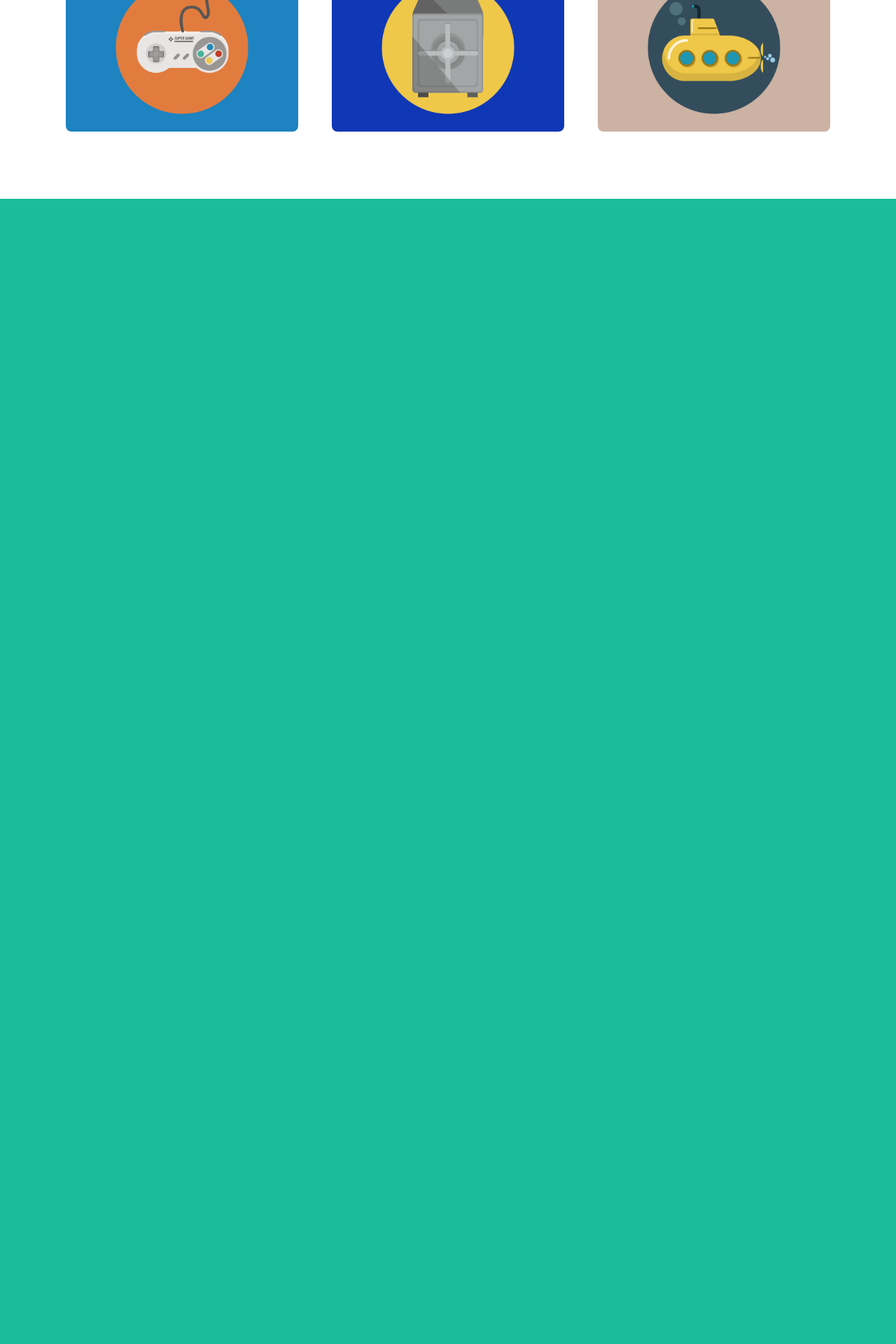
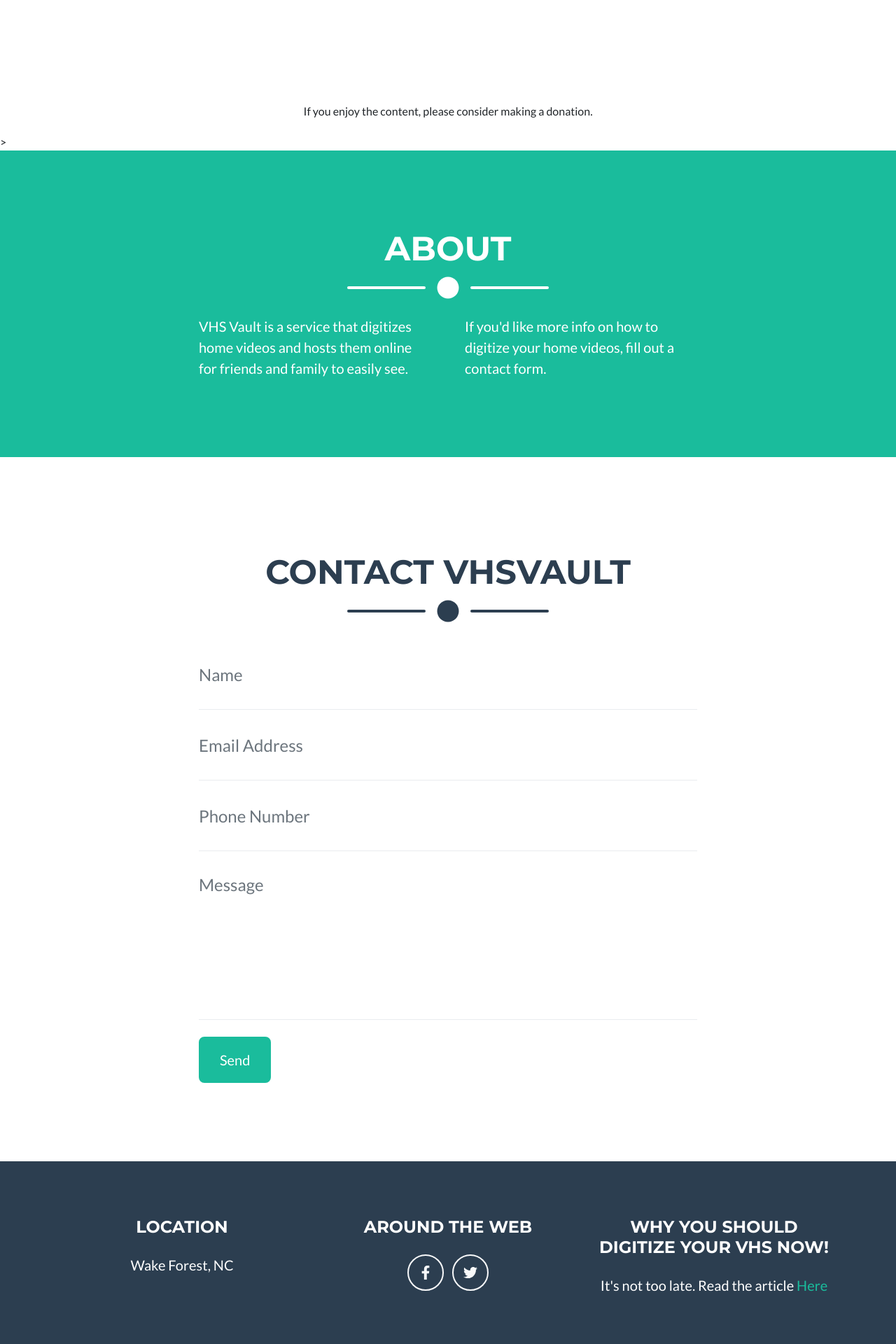
Before and after one commit to nebula1989/vhsvault, a Flask app: page / in a window 1280 px wide. Shown: the part 1268-3188 px from the top of the page at 70% size. Before the commit the page ends 1552 px from the top, so only its background shows below. Run offline with Flask 2, Linux system fonts and the light colour scheme; some libraries are stand-ins or nearby versions.

Commit message:
landing page, contact form, about

```diff
--- a/static/js/main.js
+++ b/static/js/main.js
@@ -1,4 +1,3 @@
-/*JS*/
 /*!
     * Start Bootstrap - Freelancer v6.0.5 (https://startbootstrap.com/theme/freelancer)
     * Copyright 2013-2020 Start Bootstrap
--- /dev/null
+++ b/static/js/paypalbtn.js
@@ -0,0 +1,28 @@
+function initPayPalButton() {
+              paypal.Buttons({
+                style: {
+                  shape: 'rect',
+                  color: 'gold',
+                  layout: 'vertical',
+                  label: 'paypal',
+
+                },
+
+                createOrder: function(data, actions) {
+                  return actions.order.create({
+                    purchase_units: [{"description":"If you enjoy this site, consider making a donation to help support the costs of web services.","amount":{"currency_code":"USD","value":1}}]
+                  });
+                },
+
+                onApprove: function(data, actions) {
+                  return actions.order.capture().then(function(details) {
+                    alert('Transaction completed by ' + details.payer.name.given_name + '!');
+                  });
+                },
+
+                onError: function(err) {
+                  console.log(err);
+                }
+              }).render('#paypal-button-container');
+            }
+            initPayPalButton();
--- a/templates/base.html
+++ b/templates/base.html
@@ -4,11 +4,9 @@
     <head>
         <meta charset="utf-8" />
         <meta name="viewport" content="width=device-width, initial-scale=1, shrink-to-fit=no" />
-        <meta name="description" content="" />
-        <meta name="author" content="" />
-        <title>Freelancer - Start Bootstrap Theme</title>
+        <title>VHS Vault</title>
         <!-- Favicon-->
-        <link rel="icon" type="image/x-icon" href="/static/assets/img/favicon.ico" />
+        <link rel="icon" type="image/x-icon" href="/static/assets/img/vhs.ico" />
         <!-- Font Awesome icons (free version)-->
         <script src="https://use.fontawesome.com/releases/v5.15.1/js/all.js" crossorigin="anonymous"></script>
         <!-- Google fonts-->
@@ -34,7 +32,7 @@
                 </button>
                 <div class="collapse navbar-collapse" id="navbarResponsive">
                     <ul class="navbar-nav ml-auto">
-                        <li class="nav-item mx-0 mx-lg-1"><a class="nav-link py-3 px-0 px-lg-3 rounded js-scroll-trigger" href="#portfolio">Portfolio</a></li>
+                        <li class="nav-item mx-0 mx-lg-1"><a class="nav-link py-3 px-0 px-lg-3 rounded js-scroll-trigger" href="#videos">Videos</a></li>
                         <li class="nav-item mx-0 mx-lg-1"><a class="nav-link py-3 px-0 px-lg-3 rounded js-scroll-trigger" href="#about">About</a></li>
                         <li class="nav-item mx-0 mx-lg-1"><a class="nav-link py-3 px-0 px-lg-3 rounded js-scroll-trigger" href="#contact">Contact</a></li>
                     </ul>
@@ -52,7 +50,6 @@
         <!-- Contact form JS-->
         <script src="/static/assets/mail/jqBootstrapValidation.js"></script>
         <script src="/static/assets/mail/contact_me.js"></script>
-        <!-- Core theme JS
-        <script src="/static/js/main.js"></script> -->
-        <script src="{{url_for('static', filename='main.js')}}"></script>
+        <!-- Core theme JS -->
+        <script src="/static/js/main.js"></script>
 {% endblock %}
--- a/templates/index.html
+++ b/templates/index.html
@@ -5,13 +5,13 @@
         <header class="masthead bg-primary text-white text-center">
             <div class="container d-flex align-items-center flex-column">
                 <!-- Masthead Avatar Image-->
-                <img class="masthead-avatar mb-5" src="https://cdn.trendhunterstatic.com/phpthumbnails/123/123141/123141_1_800.jpeg" alt="" />
+                <img class="masthead-avatar mb-5" src="https://www.pinclipart.com/picdir/big/113-1131604_open-vhs-emoji-clipart.png" alt="vhs-logo" />
                 <!-- Masthead Heading-->
                 <h1 class="masthead-heading text-uppercase mb-0">VHS Vault</h1>
                 <!-- Icon Divider-->
                 <div class="divider-custom divider-light">
                     <div class="divider-custom-line"></div>
-                    <div class="divider-custom-icon"><i class="fas fa-star"></i></div>
+                    <div class="divider-custom-icon"><i class="fas fa-circle"></i></div>
                     <div class="divider-custom-line"></div>
                 </div>
                 <!-- Masthead Subheading-->
@@ -19,75 +19,169 @@
             </div>
         </header>
 
-    <!-- Portfolio Section-->
-        <section class="page-section portfolio" id="portfolio">
+
+        <!-- Videos Section-->
+        <section class="page-section portfolio" id="videos">
+        <br>
             <div class="container">
                 <!-- Portfolio Section Heading-->
-                <h2 class="page-section-heading text-center text-uppercase text-secondary mb-0">Portfolio</h2>
+                <h2 class="page-section-heading text-center text-uppercase text-secondary mb-0">Check out The Walters' Family</h2>
                 <!-- Icon Divider-->
                 <div class="divider-custom">
                     <div class="divider-custom-line"></div>
-                    <div class="divider-custom-icon"><i class="fas fa-star"></i></div>
+                    <div class="divider-custom-icon"><i class="fas fa-circle"></i></div>
                     <div class="divider-custom-line"></div>
                 </div>
                 <!-- Portfolio Grid Items-->
                 <div class="row justify-content-center">
                     <!-- Portfolio Item 1-->
                     <div class="col-md-6 col-lg-4 mb-5">
-                        <div class="portfolio-item mx-auto" data-toggle="modal" data-target="#portfolioModal1">
                             <div class="portfolio-item-caption d-flex align-items-center justify-content-center h-100 w-100">
                                 <div class="portfolio-item-caption-content text-center text-white"><i class="fas fa-plus fa-3x"></i></div>
+                                <iframe width="560" height="315" src="https://www.youtube.com/embed/afaZnm7KS2I?start=4" frameborder="0" allow="accelerometer; autoplay; clipboard-write; encrypted-media; gyroscope; picture-in-picture" allowfullscreen></iframe>
                             </div>
-                            <img class="img-fluid" src="/static/assets/img/portfolio/cabin.png" alt="" />
-                        </div>
                     </div>
                     <!-- Portfolio Item 2-->
                     <div class="col-md-6 col-lg-4 mb-5">
-                        <div class="portfolio-item mx-auto" data-toggle="modal" data-target="#portfolioModal2">
-                            <div class="portfolio-item-caption d-flex align-items-center justify-content-center h-100 w-100">
-                                <div class="portfolio-item-caption-content text-center text-white"><i class="fas fa-plus fa-3x"></i></div>
-                            </div>
-                            <img class="img-fluid" src="/static/assets/img/portfolio/cake.png" alt="" />
+                        <div class="portfolio-item-caption d-flex align-items-center justify-content-center h-100 w-100">
+                            <div class="portfolio-item-caption-content text-center text-white"><i class="fas fa-plus fa-3x"></i></div>
+                            <iframe width="560" height="315" src="https://www.youtube.com/embed/afaZnm7KS2I?start=4" frameborder="0" allow="accelerometer; autoplay; clipboard-write; encrypted-media; gyroscope; picture-in-picture" allowfullscreen></iframe>
                         </div>
                     </div>
                     <!-- Portfolio Item 3-->
                     <div class="col-md-6 col-lg-4 mb-5">
-                        <div class="portfolio-item mx-auto" data-toggle="modal" data-target="#portfolioModal3">
-                            <div class="portfolio-item-caption d-flex align-items-center justify-content-center h-100 w-100">
-                                <div class="portfolio-item-caption-content text-center text-white"><i class="fas fa-plus fa-3x"></i></div>
-                            </div>
-                            <img class="img-fluid" src="/static/assets/img/portfolio/circus.png" alt="" />
-                        </div>
-                    </div>
-                    <!-- Portfolio Item 4-->
-                    <div class="col-md-6 col-lg-4 mb-5 mb-lg-0">
-                        <div class="portfolio-item mx-auto" data-toggle="modal" data-target="#portfolioModal4">
-                            <div class="portfolio-item-caption d-flex align-items-center justify-content-center h-100 w-100">
-                                <div class="portfolio-item-caption-content text-center text-white"><i class="fas fa-plus fa-3x"></i></div>
-                            </div>
-                            <img class="img-fluid" src="/static/assets/img/portfolio/game.png" alt="" />
-                        </div>
-                    </div>
-                    <!-- Portfolio Item 5-->
-                    <div class="col-md-6 col-lg-4 mb-5 mb-md-0">
-                        <div class="portfolio-item mx-auto" data-toggle="modal" data-target="#portfolioModal5">
-                            <div class="portfolio-item-caption d-flex align-items-center justify-content-center h-100 w-100">
-                                <div class="portfolio-item-caption-content text-center text-white"><i class="fas fa-plus fa-3x"></i></div>
-                            </div>
-                            <img class="img-fluid" src="/static/assets/img/portfolio/safe.png" alt="" />
-                        </div>
-                    </div>
-                    <!-- Portfolio Item 6-->
-                    <div class="col-md-6 col-lg-4">
-                        <div class="portfolio-item mx-auto" data-toggle="modal" data-target="#portfolioModal6">
-                            <div class="portfolio-item-caption d-flex align-items-center justify-content-center h-100 w-100">
-                                <div class="portfolio-item-caption-content text-center text-white"><i class="fas fa-plus fa-3x"></i></div>
-                            </div>
-                            <img class="img-fluid" src="/static/assets/img/portfolio/submarine.png" alt="" />
+                        <div class="portfolio-item-caption d-flex align-items-center justify-content-center h-100 w-100">
+                            <div class="portfolio-item-caption-content text-center text-white"><i class="fas fa-plus fa-3x"></i></div>
+                            <iframe width="560" height="315" src="https://www.youtube.com/embed/4IU_AbuQltA" frameborder="0" allow="accelerometer; autoplay; clipboard-write; encrypted-media; gyroscope; picture-in-picture" allowfullscreen></iframe>
                         </div>
                     </div>
                 </div>
             </div>
         </section>
 
+
+        <!-- PayPal Button -->
+        <div id="smart-button-container">
+        <p class="p-1" style="text-align: center">If you enjoy the content, please consider making a donation.</p>
+          <div style="text-align: center;">
+            <div id="paypal-button-container"></div>
+          </div>
+        </div>
+        <!-- PayPal Js Stuff -->>
+        <script src="https://www.paypal.com/sdk/js?client-id=sb&currency=USD" data-sdk-integration-source="button-factory"></script>
+        <script src="/static/js/paypalbtn.js"></script>
+
+
+         <!-- About Section-->
+        <section class="page-section bg-primary text-white mb-0" id="about">
+        <br>
+            <div class="container">
+                <!-- About Section Heading-->
+                <h2 class="page-section-heading text-center text-uppercase text-white">About</h2>
+                <!-- Icon Divider-->
+                <div class="divider-custom divider-light">
+                    <div class="divider-custom-line"></div>
+                    <div class="divider-custom-icon"><i class="fas fa-circle"></i></div>
+                    <div class="divider-custom-line"></div>
+                </div>
+                <!-- About Section Content-->
+                <div class="row">
+                    <div class="col-lg-4 ml-auto"><p class="lead">VHS Vault is a service that digitizes home videos and hosts them online for friends and family to easily see.</p></div>
+                    <div class="col-lg-4 mr-auto"><p class="lead">If you'd like more info on how to digitize your home videos, fill out a contact form.</p></div>
+                </div>
+            </div>
+        </section>
+
+
+        <!-- Contact Section-->
+        <section class="page-section" id="contact">
+        <br><br>
+            <div class="container">
+                <!-- Contact Section Heading-->
+                <h2 class="page-section-heading text-center text-uppercase text-secondary mb-0">Contact VhsVault</h2>
+                <!-- Icon Divider-->
+                <div class="divider-custom">
+                    <div class="divider-custom-line"></div>
+                    <div class="divider-custom-icon"><i class="fas fa-circle"></i></div>
+                    <div class="divider-custom-line"></div>
+                </div>
+                <!-- Contact Section Form-->
+                <div class="row">
+                    <div class="col-lg-8 mx-auto">
+                        <!-- To configure the contact form email address, go to mail/contact_me.php and update the email address in the PHP file on line 19.-->
+                        <form id="contactForm" name="sentMessage" novalidate="novalidate">
+                            <div class="control-group">
+                                <div class="form-group floating-label-form-group controls mb-0 pb-2">
+                                    <label>Name</label>
+                                    <input class="form-control" id="name" type="text" placeholder="Name" required="required" data-validation-required-message="Please enter your name." />
+                                    <p class="help-block text-danger"></p>
+                                </div>
+                            </div>
+                            <div class="control-group">
+                                <div class="form-group floating-label-form-group controls mb-0 pb-2">
+                                    <label>Email Address</label>
+                                    <input class="form-control" id="email" type="email" placeholder="Email Address" required="required" data-validation-required-message="Please enter your email address." />
+                                    <p class="help-block text-danger"></p>
+                                </div>
+                            </div>
+                            <div class="control-group">
+                                <div class="form-group floating-label-form-group controls mb-0 pb-2">
+                                    <label>Phone Number</label>
+                                    <input class="form-control" id="phone" type="tel" placeholder="Phone Number" required="required" data-validation-required-message="Please enter your phone number." />
+                                    <p class="help-block text-danger"></p>
+                                </div>
+                            </div>
+                            <div class="control-group">
+                                <div class="form-group floating-label-form-group controls mb-0 pb-2">
+                                    <label>Message</label>
+                                    <textarea class="form-control" id="message" rows="5" placeholder="Message" required="required" data-validation-required-message="Please enter a message."></textarea>
+                                    <p class="help-block text-danger"></p>
+                                </div>
+                            </div>
+                            <br />
+                            <div id="success"></div>
+                            <div class="form-group"><button class="btn btn-primary btn-xl" id="sendMessageButton" type="submit">Send</button></div>
+                        </form>
+                    </div>
+                </div>
+            </div>
+        </section>
+        <!-- Footer-->
+        <footer class="footer text-center">
+            <div class="container">
+                <div class="row">
+                    <!-- Footer Location-->
+                    <div class="col-lg-4 mb-5 mb-lg-0">
+                        <h4 class="text-uppercase mb-4">Location</h4>
+                        <p class="lead mb-0">
+                            Wake Forest, NC
+                        </p>
+                    </div>
+                    <!-- Footer Social Icons-->
+                    <div class="col-lg-4 mb-5 mb-lg-0">
+                        <h4 class="text-uppercase mb-4">Around the Web</h4>
+                        <a class="btn btn-outline-light btn-social mx-1" href="#!"><i class="fab fa-fw fa-facebook-f"></i></a>
+                        <a class="btn btn-outline-light btn-social mx-1" href="#!"><i class="fab fa-fw fa-twitter"></i></a>
+                    </div>
+                    <!-- Footer About Text-->
+                    <div class="col-lg-4">
+                        <h4 class="text-uppercase mb-4">Why You Should Digitize Your VHS Now!</h4>
+                        <p class="lead mb-0">
+                            It's not too late. Read the article
+                            <a href="https://www.countryliving.com/life/news/a43407/how-to-digitize-vhs-home-videos/" target="_blank">Here</a>
+                        </p>
+                    </div>
+                </div>
+            </div>
+        </footer>
+        <!-- Copyright Section-->
+        <div class="copyright py-4 text-center text-white">
+            <div class="container"><small>Copyright © VhsVault 2020</small></div>
+        </div>
+        <!-- Scroll to Top Button (Only visible on small and extra-small screen sizes)-->
+        <div class="scroll-to-top d-lg-none position-fixed">
+            <a class="js-scroll-trigger d-block text-center text-white rounded" href="#page-top"><i class="fa fa-chevron-up"></i></a>
+        </div>
+
+
 {% endblock %}
```
Also changed, not shown: static/assets/img/vhs.ico (added).
